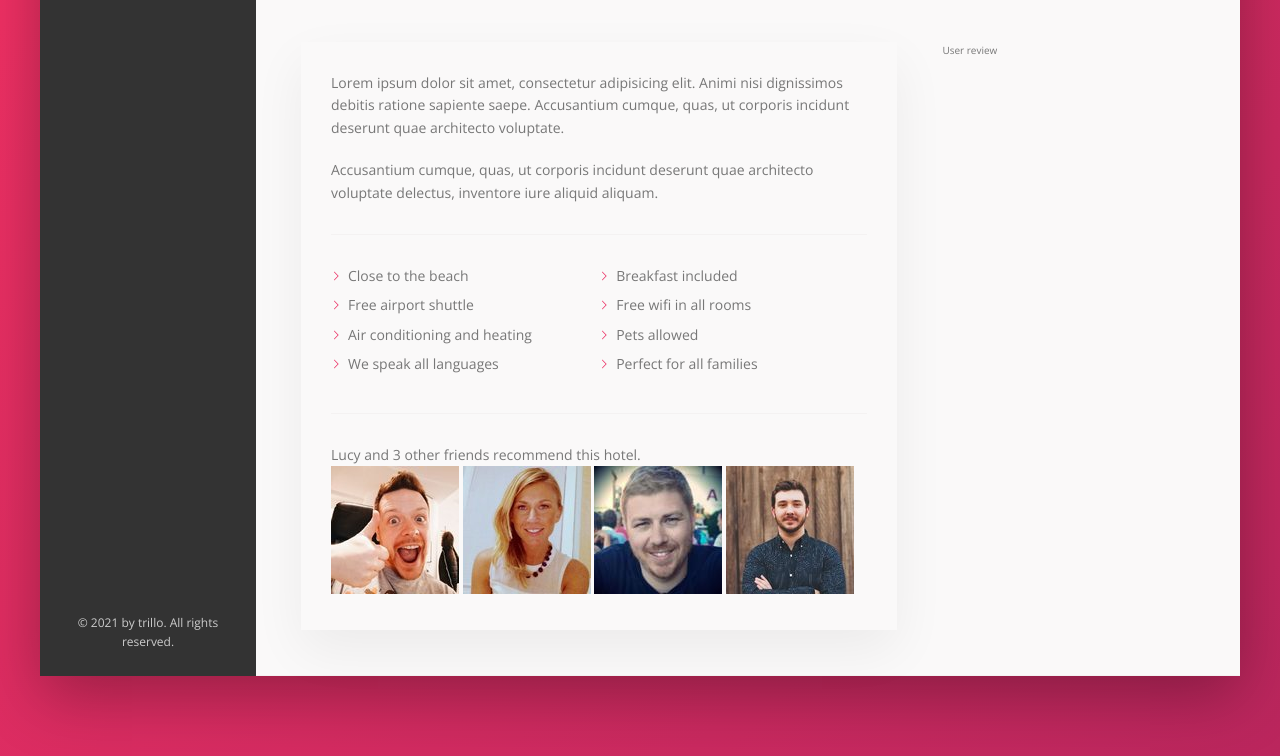
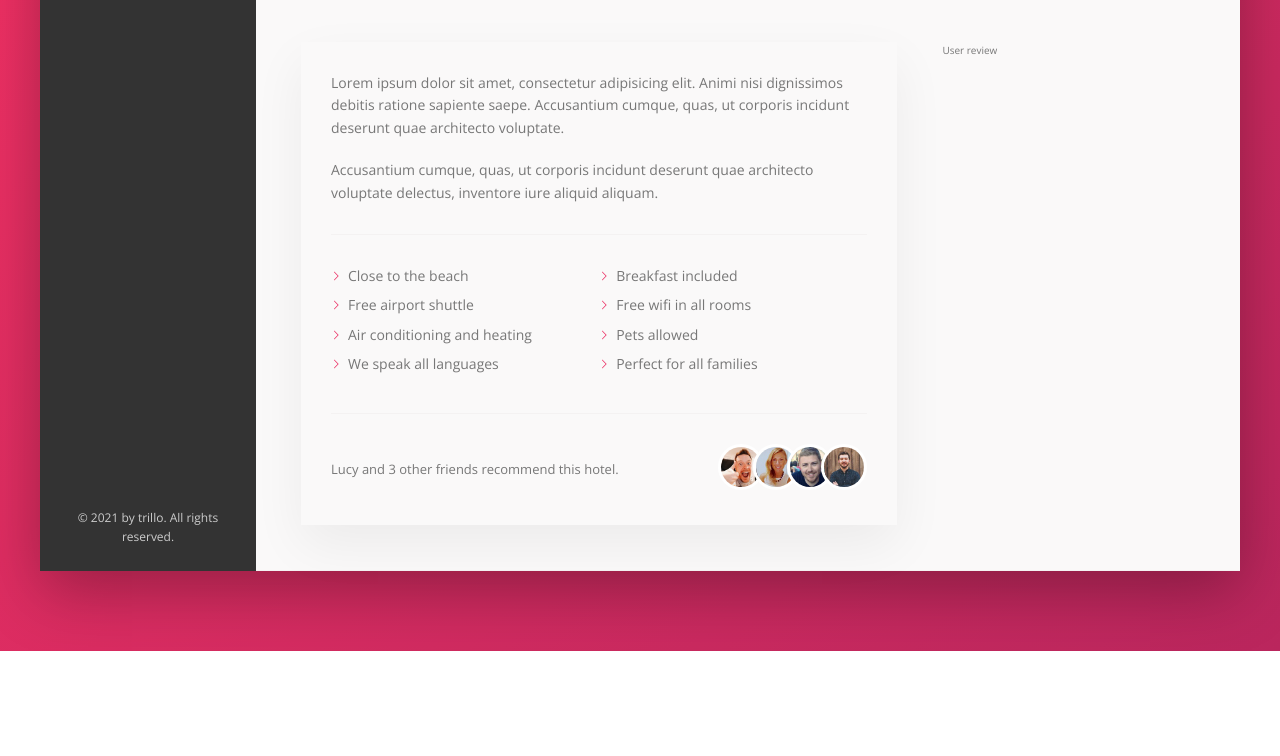
Before and after one commit to wzheng10/Trillo, a website: page index.html in a window 1280 px wide. Shown: the part 606-1362 px from the top of the page. After the commit the page ends 1257 px from the top, so only its background shows below. Drawn offline with nearby package versions, Linux system fonts and the light colour scheme.

Commit message:
Description Section Done

```diff
--- a/sass/_components.scss
+++ b/sass/_components.scss
@@ -332,8 +332,15 @@
 }
 
 .recommend {
+    font-size: 1.3rem;
+    color: var(--color-grey-dark-2);
+
+
+    display: flex;
+    align-items: center;
+
     &__count {
-
+        margin-right: auto;
     }
 
     &__friends {
@@ -341,6 +348,14 @@
     }
 
     &__photo {
+        box-sizing: content-box;
+        height: 4rem;
+        width: 4rem;
+        border-radius: 50%;
+        border: 3px solid var(--color-white);
 
+        &:not(:last-child) {
+            margin-right: -1.5rem;
+        }
     }
 }
```
Also changed, not shown: css/style.css.
